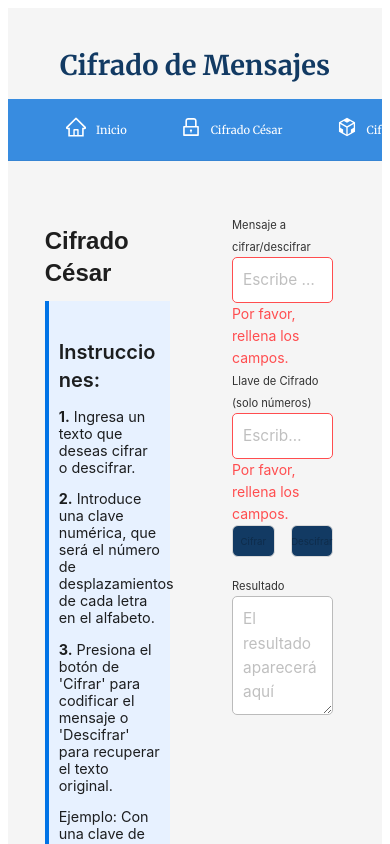
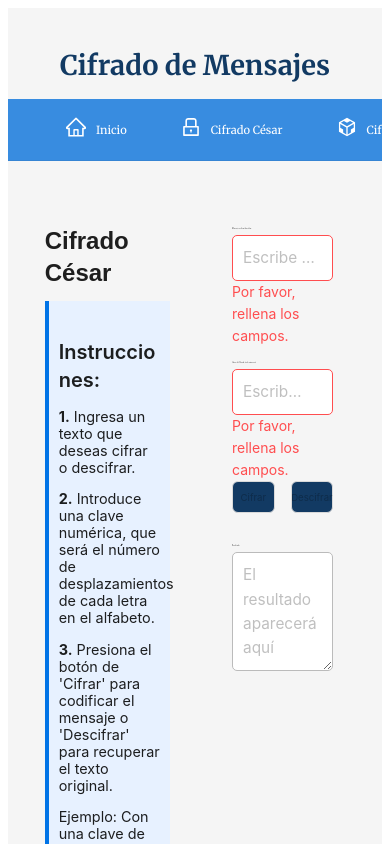
Before and after one commit to HailieTapia/Cifradoss, a React (Create React App) app: page /cesar in a window 390 px wide. Shown: the top 844 px of the page. Built offline with nearby package versions, Linux system fonts and the light colour scheme.

Commit message:
Update estilo.css

```diff
--- a/src/componentes/estilo.css
+++ b/src/componentes/estilo.css
@@ -61,7 +61,7 @@
     }
 
     .cesar-label {
-        font-size: .7rem;
+        font-size: .1rem;
     }
 }
 .error-input {
```
